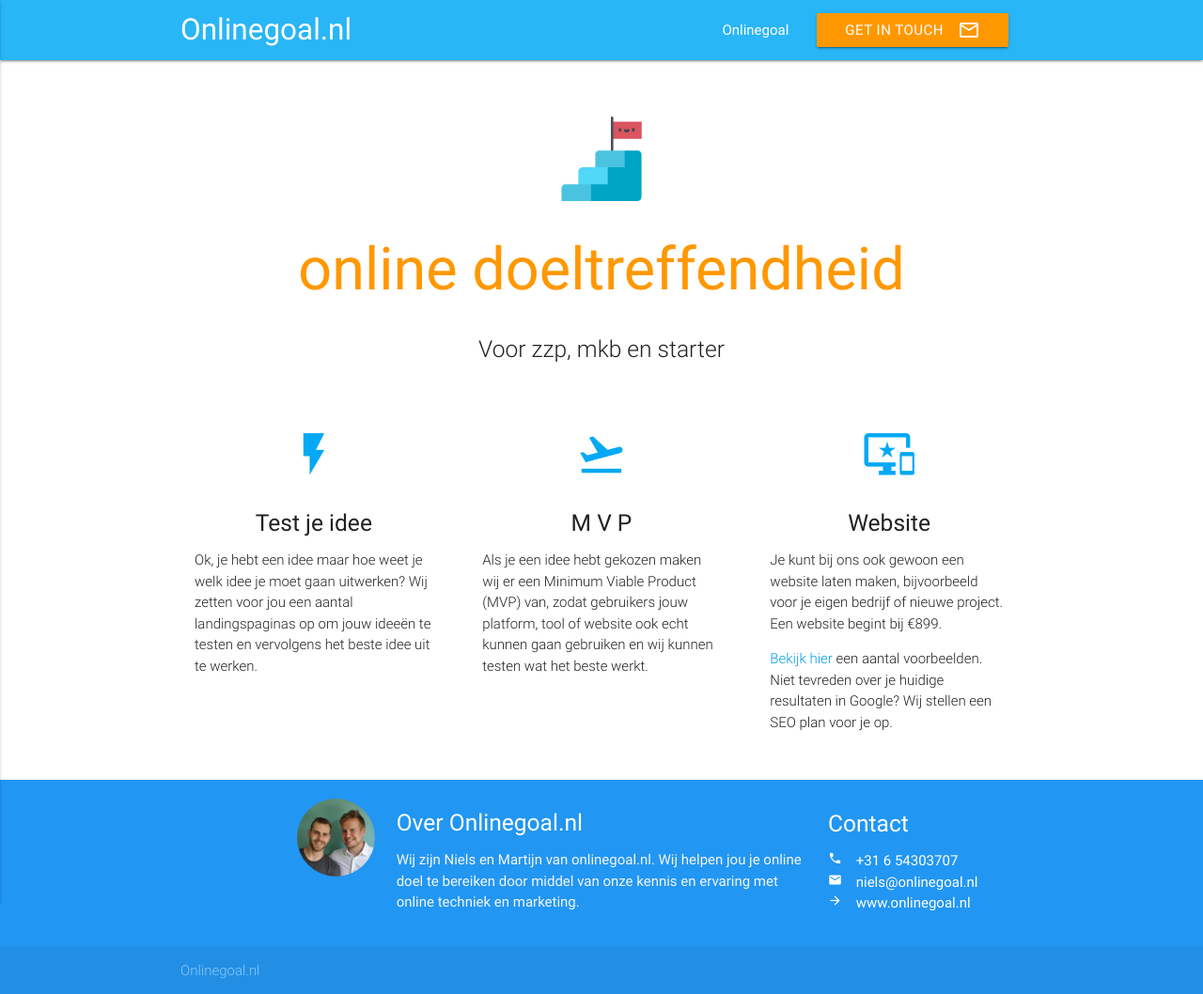
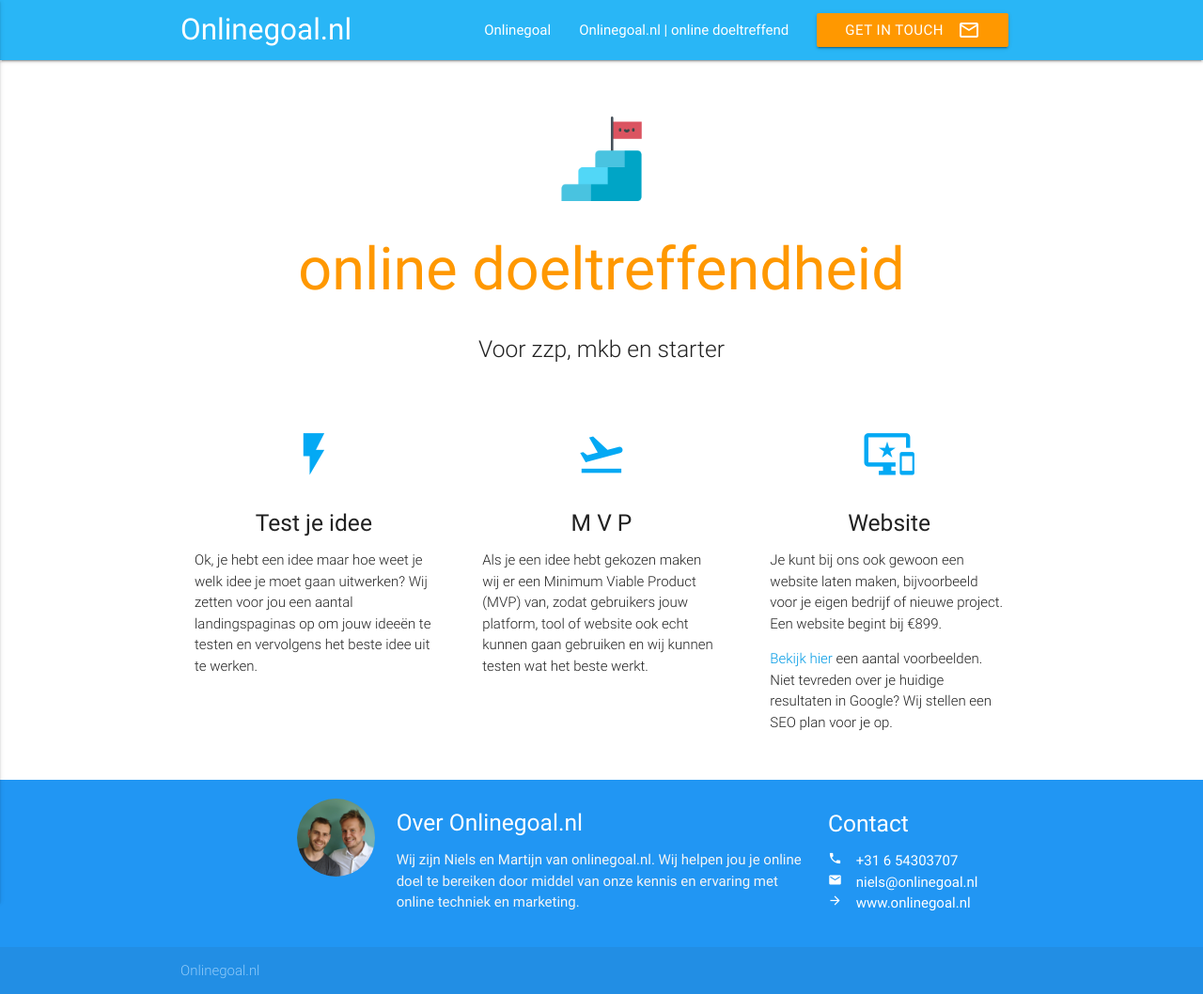
Before and after one commit to martijnvdbrug/onlinegoal.nl, a Jekyll site: the page built from index.html, in a window 1280 px wide. Shown: the whole page at 94% size. Built offline with Jekyll 4.4.1, drawn with Linux system fonts in a browser that asks for light colours; some of the changed lines change nothing that is shown.

Commit message:
REmoved unused home layout + fixed title

```diff
--- a/_config.yml
+++ b/_config.yml
@@ -2,7 +2,7 @@ title: onlinegoal.nl
 author: Onlinegoal.nl
 email: martijn@onlinegoal.nl
 description: > # this means to ignore newlines until "baseurl:"
-  Online doeltreffendheid bereik je door dat te doen wat je klant wilt: engagement door het maken van content waarbij de gebruiker centraal staat.
+  Online doeltreffendheid bereik je door dat te doen wat je klant wilt: engagement door het maken van content waarbij de gebruiker centraal staat.sss
 
 baseUrl: www.onlinegoal.nl
 lang: nl_NL
--- a/_includes/head.html
+++ b/_includes/head.html
@@ -16,4 +16,5 @@
     {% if jekyll.environment == 'production' %}
     {% include google-analytics.html %}
     {% endif %}
+
 </head>
--- a/_sass/materialize/components/_color.scss
+++ b/_sass/materialize/components/_color.scss
@@ -5,7 +5,6 @@
 //}
 
 // Google Color Palette defined: http://www.google.com/design/spec/style/color.html
-
 
 $materialize-red: (
   "base":       #e51c23,
@@ -395,7 +394,6 @@ $colors: (
   }
 }
 
-
 // usage: color("name_of_color", "type_of_color")
 // to avoid to repeating map-get($colors, ...)
 
--- a/_layouts/home.html
+++ b/index.html
@@ -1,5 +1,6 @@
 ---
 layout: default
+title: Onlinegoal.nl | online doeltreffend
 ---
 
 <div class="section no-pad-bot" id="index-banner">
@@ -7,8 +8,8 @@ layout: default
     <br><br>
 
     <div class="center-align">
-      <img class="size-10 responsive-img" src="/assets/website-laten-maken-logo.png"
-           alt="Logo door Freepik van www.flaticon.com "/>
+      <img class="size-10 responsive-img"  src="/assets/website-laten-maken-logo.png"
+           alt=""/>
     </div>
 
     <h1 class="header center orange-text">online doeltreffendheid</h1>
@@ -55,7 +56,6 @@ layout: default
             een aantal landingspaginas op om jouw ideeën te testen
             en vervolgens het beste idee uit te werken.</p>
 
-
         </div>
       </div>
 
@@ -68,7 +68,6 @@ layout: default
             gebruikers jouw platform, tool of website ook echt kunnen gaan gebruiken en wij kunnen testen wat het beste
             werkt.</p>
 
-
         </div>
       </div>
 
@@ -80,8 +79,7 @@ layout: default
           <p class="light">Je kunt bij ons ook gewoon een website laten maken, bijvoorbeeld voor je eigen bedrijf of
             nieuwe project. Een website begint bij €899.</p>
           <p class="light"><a href="/website-voorbeelden"> Bekijk hier </a> een aantal voorbeelden. Niet tevreden over
-            je huidige
-            resultaten in Google? Wij stellen
+            je huidige resultaten in Google? Wij stellen
             een SEO plan voor je op.
           </p>
 
--- a/index.md
+++ /dev/null
@@ -1,5 +0,0 @@
----
-layout: home
----
-
-Onlinegoal.nl
```
